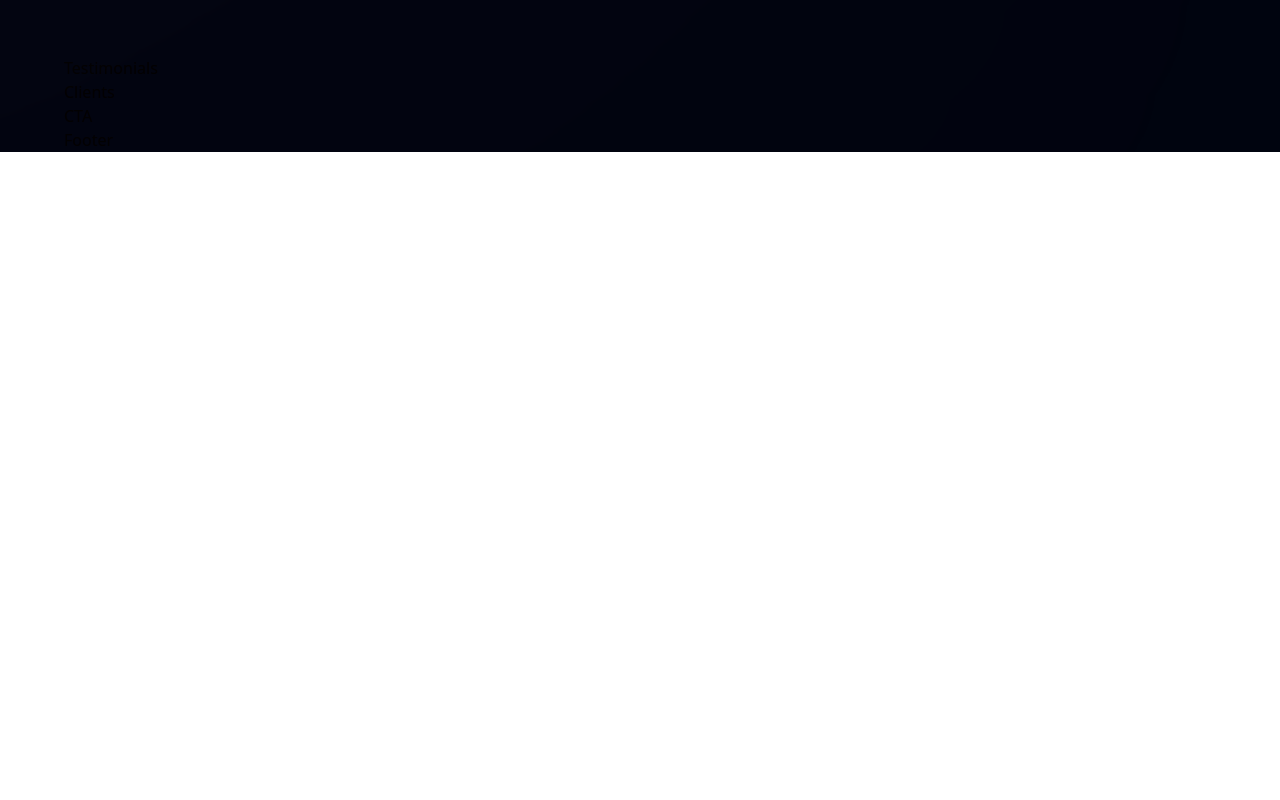
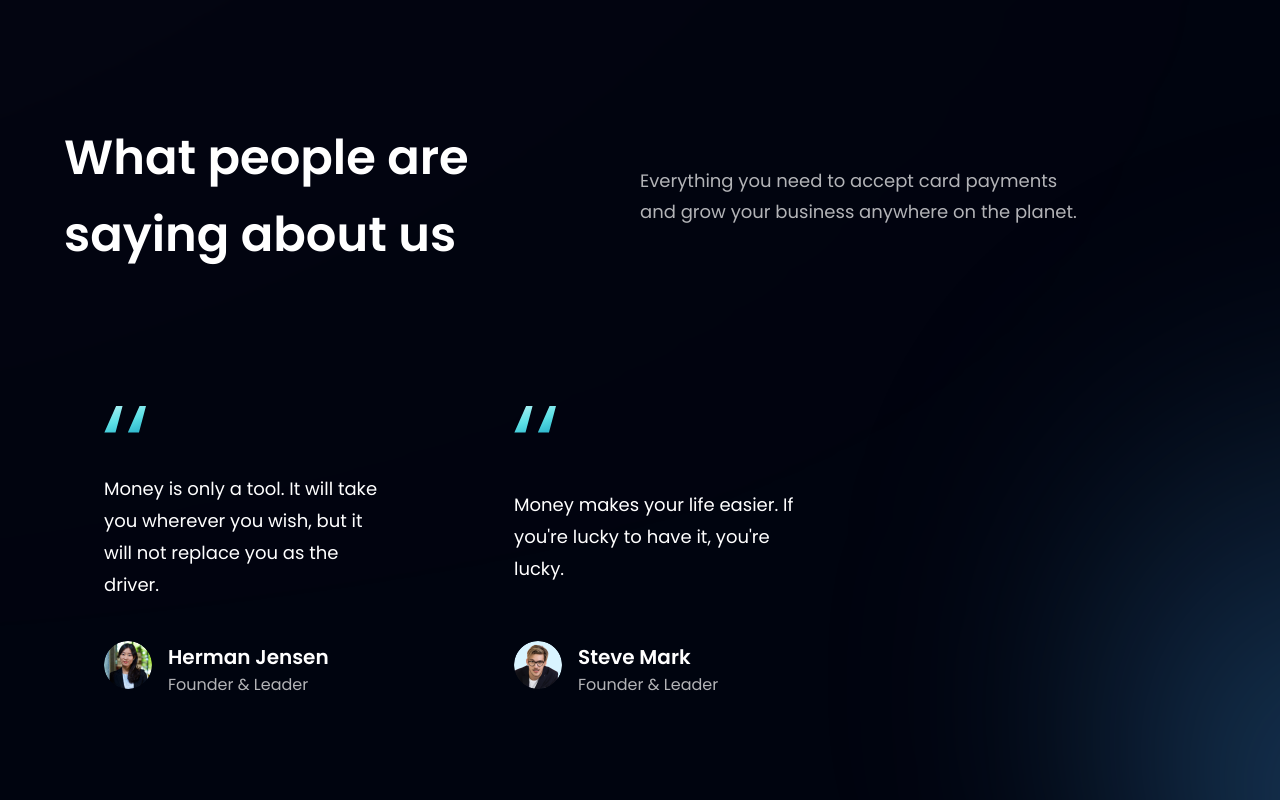
Before and after one commit to jupi1001/react-tailwind, a React (Vite) app: page / in a window 1280 px wide. Shown: the part 2700-3500 px from the top of the page. Before the commit the page ends 2852 px from the top, so only its background shows below. Built offline with nearby package versions, Linux system fonts and the light colour scheme.

Commit message:
Add FeebackCard & Testimonials

```diff
--- a/src/components/FeebackCard.jsx
+++ b/src/components/FeebackCard.jsx
@@ -1,7 +1,20 @@
 import React from "react";
+import { quotes } from "../assets";
 
-const FeebackCard = () => {
-  return <div>FeebackCard</div>;
+const FeebackCard = ({ content, name, title, img }) => {
+  return (
+    <div className="flex justify-between flex-col px-10 py-12 rounded-[20px] max-w-[370px] md:mr-10 sm:mr-5 mr-0 my-5 feedback-card">
+      <img src={quotes} alt="double_quotes" className="w-[42px] h-[27px] object-contain" />
+      <p className="font-poppins font-normal text-[18px] leading-[32px] text-white my-10">{content}</p>
+      <div className="flex flex-row">
+        <img src={img} alt={name} className="w-[48px] h-[48px] rounded-full" />
+        <div className="flex flex-col ml-4">
+          <h4 className="font-poppins font-semibold text-[20px] leading-[32px] text-white">{name}</h4>
+          <p className="font-poppins font-normal text-[16px] leading-[24px] text-dimWhite">{title}</p>
+        </div>
+      </div>
+    </div>
+  );
 };
 
 export default FeebackCard;
--- a/src/components/Testimonials.jsx
+++ b/src/components/Testimonials.jsx
@@ -1,7 +1,30 @@
 import React from "react";
+import { feedback } from "../constants";
+import styles from "../style";
+import FeedBackCard from "./FeebackCard";
 
 const Testimonials = () => {
-  return <div>Testimonials</div>;
+  return (
+    <section id="clients" className={`${styles.paddingY} ${styles.flexCenter} flex-col relative`}>
+      <div className="absolute z-[0] w-[60%] h-[60%] -right-[50%] rounded-full blue__gradient" />
+      <div className="w-full flex justify-between items-center md:flex-row flex-col sm:mb-16 mb-6 relative z-[1]">
+        <h1 className={styles.heading2}>
+          What people are <br className="sm:block hidden" /> saying about us
+        </h1>
+        <div className="w-full md:mt-0 mt-6">
+          <p className={`${styles.paragraph} text-left max-w-[450px]`}>
+            Everything you need to accept card payments and grow your business anywhere on the planet.
+          </p>
+        </div>
+      </div>
+
+      <div className="flex flex-wrap sm:justify-start justify-center w-full feedback-container relative z-[1]">
+        {feedback.map((card) => (
+          <FeedBackCard key={card.id} {...card} />
+        ))}
+      </div>
+    </section>
+  );
 };
 
 export default Testimonials;
```
